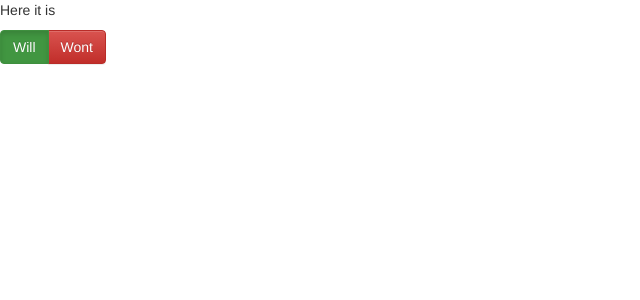
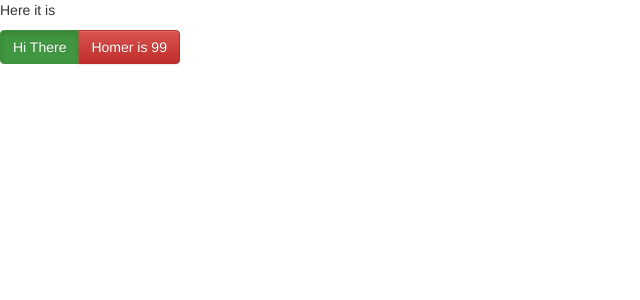
Before and after one commit to AdilKhn/hello-react, a React (Create React App) app: page / in a window 1280 px wide. Shown: the top 300 px of the page, without its empty margins (0-640 px from the left). Built offline with nearby package versions, Linux system fonts and the light colour scheme.

Commit message:
Experiments in a pure functional component

```diff
--- a/src/index.js
+++ b/src/index.js
@@ -1,25 +1,30 @@
 import React from 'react';
 import ReactDOM from 'react-dom';
-import MainWithReactReduxTogether from './components/MainWithReactReduxTogether';
-import {createStore} from 'redux';
-import {Provider} from 'react-redux';
-import greeting from './reducers/greeting.js';
 import {ToggleButtonGroup, ToggleButton} from 'react-bootstrap';
 
-let store = createStore(greeting);
+
+
+const WillWontToggle = ({caption, personData}) => {
+  return (
+    <ToggleButtonGroup name="mytbg" type="radio" defaultValue={1}>
+      <ToggleButton value={1} bsStyle={"success"}>{caption}</ToggleButton>
+      <ToggleButton value={2} bsStyle={"danger"}>{personData.name} is {personData.age()}</ToggleButton>
+    </ToggleButtonGroup>
+  )
+}
+
+const person = {
+  name: 'Homer',
+  age : function() { return 99;}
+};
 ReactDOM.render(
-  <Provider store={store}>
     <div>
       <div>
         <p>
           Here it is
         </p>
       </div>
-      <ToggleButtonGroup name="mytbg" type="radio" defaultValue={1}>
-        <ToggleButton value={1} bsStyle={"success"}> Will  </ToggleButton>
-        <ToggleButton value={2} bsStyle={"danger"}> Wont </ToggleButton>
-      </ToggleButtonGroup>
-    </div>
-  </Provider>,
+      <WillWontToggle caption={"Hi There"} personData={person}/>
+    </div>,
   document.getElementById('root')
 );
```
